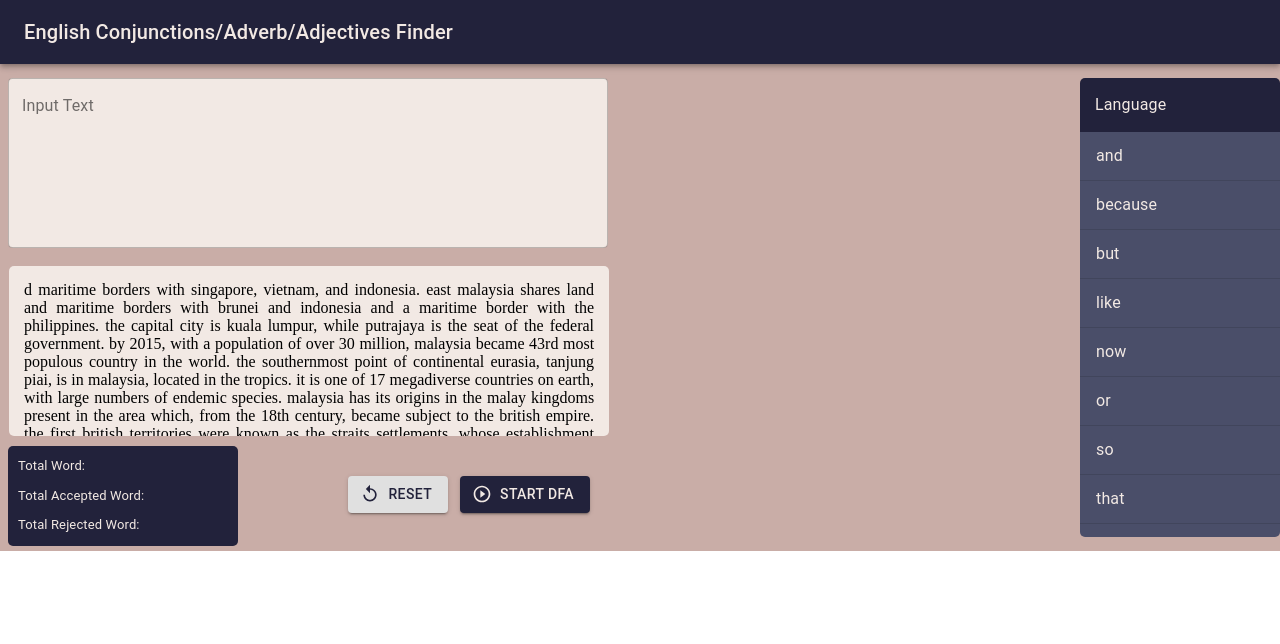
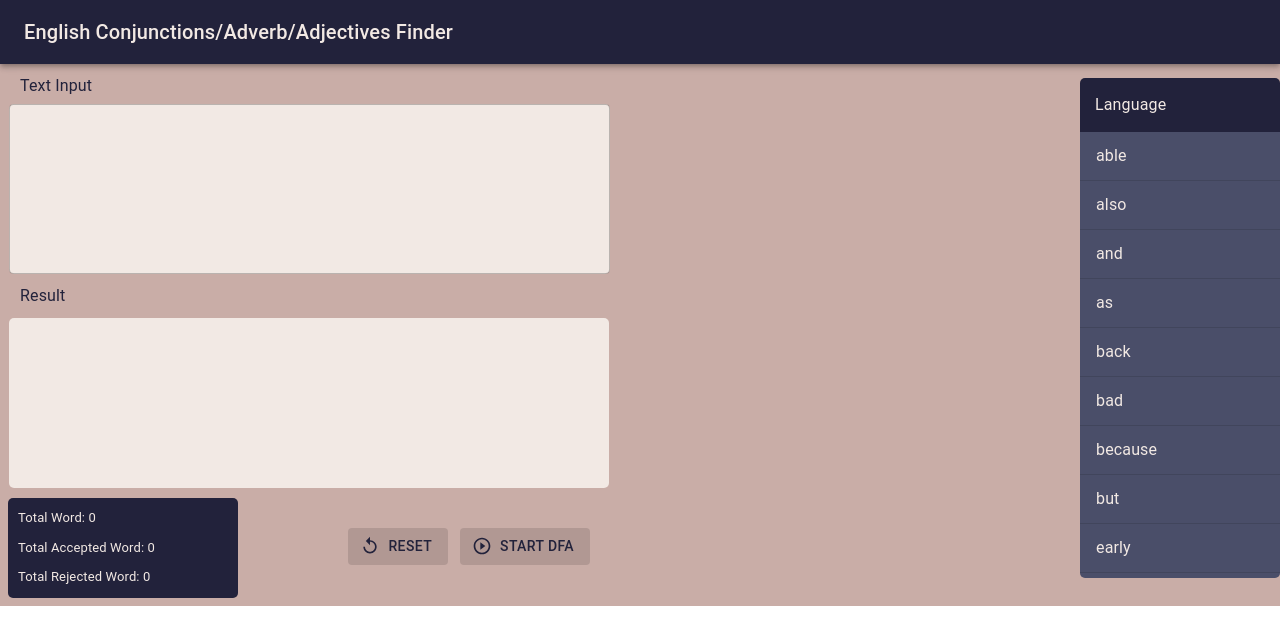
Before and after one commit to wengkitt969696/cpt443-assignment-1, a React app: page / in a window 1280 px wide. Shown: the top 644 px of the page. Built offline with nearby package versions, Linux system fonts and the light colour scheme.

Commit message:
Link function to gui

```diff
--- a/src/App.js
+++ b/src/App.js
@@ -1,4 +1,4 @@
-import React, { useEffect } from "react";
+import React, { useEffect, useState } from "react";
 import { conjunctions, adjectives, adverbs } from "./dictionary";
 import { startState } from "./state/start-state";
 import { sampleText1 } from "./sample-text/sample-text";
@@ -7,29 +7,53 @@ import { LanguageBar } from "./components/language-bar";
 import { TextInputArea } from "./components/input-area";
 import { ResultArea } from "./components/result-area";
 import { ActionArea } from "./components/action-area";
-import Paper from "@material-ui/core/Paper";
-import Grid from "@material-ui/core/Grid";
 
 export default function App() {
   const word = [...conjunctions, ...adjectives, ...adverbs];
+  const [inputText, setInputText] = useState("");
+  const [resultText, setResultText] = useState([]);
+  const [numberString, setNumberString] = useState({
+    total: 0,
+    accept: 0,
+    reject: 0,
+  });
 
-  const DFA = (word) => {
-    console.log(startState(word));
+  const startDFA = () => {
+    const resultList = inputText.split(" ").map((word) => {
+      return { word, status: startState(word.toLowerCase()) };
+    });
+
+    const { acceptNum, rejectNum } = findAcceptRejectNumber(resultList);
+    setNumberString({
+      total: resultList.length,
+      accept: acceptNum,
+      reject: rejectNum,
+    });
+    setResultText(resultList);
   };
 
-  useEffect(() => {
-    word.sort();
-    sampleText1
-      .toLowerCase()
-      .split(" ")
-      .forEach((data) => {
-        DFA(data);
-      });
-  }, []);
+  const findAcceptRejectNumber = (resultList) => {
+    let acceptNum = 0;
+    let rejectNum = 0;
+    resultList.forEach((data) => {
+      if (data.status === "accept") {
+        acceptNum++;
+      } else if (data.status === "reject") {
+        rejectNum++;
+      }
+    });
 
-  useEffect(() => {
-    console.log(sampleText1.toLowerCase().split(" "));
-  }, []);
+    return { acceptNum, rejectNum };
+  };
+
+  const resetDFA = () => {
+    setResultText([]);
+    setNumberString({
+      total: 0,
+      accept: 0,
+      reject: 0,
+    });
+  };
 
   return (
     <div style={{ background: "#c9ada7" }}>
@@ -47,12 +71,17 @@ export default function App() {
             flexDirection: "column",
           }}
         >
-          <TextInputArea />
-          <ResultArea />
-          <ActionArea />
+          <TextInputArea setInputText={setInputText} inputText={inputText} />
+          <ResultArea resultText={resultText} />
+          <ActionArea
+            startDFA={startDFA}
+            resetDFA={resetDFA}
+            disableAction={inputText === ""}
+            numberString={numberString}
+          />
         </div>
 
-        <LanguageBar wordList={word} />
+        <LanguageBar wordList={word.sort()} />
       </div>
     </div>
   );
--- a/src/components/action-area.js
+++ b/src/components/action-area.js
@@ -1,19 +1,22 @@
 import React from "react";
 import Button from "@material-ui/core/Button";
-import { makeStyles } from "@material-ui/core/styles";
 import ReplayIcon from "@material-ui/icons/Replay";
 import PlayCircleOutlineIcon from "@material-ui/icons/PlayCircleOutline";
 import Typography from "@material-ui/core/Typography";
-import Icon from "@material-ui/core/Icon";
-import SaveIcon from "@material-ui/icons/Save";
 
-export const ActionArea = () => {
+export const ActionArea = ({
+  startDFA,
+  resetDFA,
+  disableAction,
+  numberString,
+}) => {
   return (
     <div
       style={{
         width: 600,
         height: 100,
         marginTop: 10,
+        paddingBottom: 8,
       }}
     >
       <div
@@ -39,13 +42,13 @@ export const ActionArea = () => {
                 fontSize: 13,
               }}
             >
-              Total Word:
+              Total Word: {numberString.total}
             </Typography>
             <Typography style={{ margin: 10, color: "#f2e9e4", fontSize: 13 }}>
-              Total Accepted Word:
+              Total Accepted Word: {numberString.accept}
             </Typography>
             <Typography style={{ margin: 10, color: "#f2e9e4", fontSize: 13 }}>
-              Total Rejected Word:
+              Total Rejected Word: {numberString.reject}
             </Typography>
           </div>
         </div>
@@ -56,15 +59,19 @@ export const ActionArea = () => {
             variant="contained"
             color="default"
             startIcon={<ReplayIcon />}
+            onClick={() => resetDFA()}
+            disabled={disableAction}
           >
             Reset
           </Button>
 
           <Button
-            style={{ marginRight: 10, background: "#22223b", color: "#f2e9e4" }}
+            style={{ marginRight: 10, color: "#22223b" }}
             variant="contained"
             color="default"
             startIcon={<PlayCircleOutlineIcon />}
+            onClick={() => startDFA()}
+            disabled={disableAction}
           >
             Start DFA
           </Button>
--- a/src/components/input-area.js
+++ b/src/components/input-area.js
@@ -1,34 +1,46 @@
 import React from "react";
 import { makeStyles } from "@material-ui/core/styles";
 import TextField from "@material-ui/core/TextField";
+import Typography from "@material-ui/core/Typography";
 
 const useStyles = makeStyles((theme) => ({
   root: {
     "& .MuiTextField-root": {
-      margin: theme.spacing(1),
+      marginLeft: 9,
       width: "25ch",
     },
   },
 }));
 
-export const TextInputArea = () => {
+export const TextInputArea = ({ setInputText }) => {
   const classes = useStyles();
+  let timeout = null;
 
   return (
-    <form className={classes.root} noValidate autoComplete="off">
+    <div className={classes.root}>
+      <Typography
+        style={{ margin: 0, marginLeft: 20, marginTop: 10, color: "#22223b" }}
+      >
+        Text Input
+      </Typography>
       <div style={{ marginTop: 6 }}>
         <TextField
-          label="Input Text"
           multiline
           rows={7}
           variant="outlined"
+          onChange={(event) => {
+            clearTimeout(timeout);
+            timeout = setTimeout(function () {
+              setInputText(event.target.value);
+            }, 100);
+          }}
           style={{
             background: "#f2e9e4",
             borderRadius: 5,
-            width: 600,
+            width: 601,
           }}
         />
       </div>
-    </form>
+    </div>
   );
 };
--- a/src/components/language-bar.js
+++ b/src/components/language-bar.js
@@ -12,7 +12,7 @@ const useStyles = makeStyles((theme) => ({
     maxWidth: 200,
     backgroundColor: "#4a4e69",
     overflow: "auto",
-    maxHeight: 459,
+    maxHeight: 500,
     marginTop: 14,
     marginBottom: 14,
     borderRadius: 5,
@@ -29,8 +29,8 @@ export const LanguageBar = ({ wordList }) => {
       </div>
       <List style={{ paddingTop: 0 }}>
         {wordList.map((data, index) => (
-          <div>
-            <ListItem key={index}>
+          <div key={index}>
+            <ListItem>
               <ListItemText style={{ color: "#f2e9e4" }}>{data}</ListItemText>
             </ListItem>
             <Divider />
--- a/src/components/result-area.js
+++ b/src/components/result-area.js
@@ -1,28 +1,15 @@
 import React from "react";
+import Typography from "@material-ui/core/Typography";
 
-export const ResultArea = () => {
-  const test = `d maritime borders with Singapore, Vietnam, and Indonesia. East
-  Malaysia shares land and maritime borders with Brunei and Indonesia
-  and a maritime border with the Philippines. The capital city is
-  Kuala Lumpur, while Putrajaya is the seat of the federal government.
-  By 2015, with a population of over 30 million, Malaysia became 43rd
-  most populous country in the world. The southernmost point of
-  continental Eurasia, Tanjung Piai, is in Malaysia, located in the
-  tropics. It is one of 17 megadiverse countries on earth, with large
-  numbers of endemic species. Malaysia has its origins in the Malay
-  kingdoms present in the area which, from the 18th century, became
-  subject to the British Empire. The first British territories were
-  known as the Straits Settlements, whose establishment was followed
-  by the Malay kingdoms becoming British protectorates. The
-  territories on Peninsular Malaysia were first unified as the Malayan
-  Union in 1946. Malaya was restructured as the Federation of Malaya
-  in 1948, and achieved independence on 31 August 1957. Malaya united
-  with North Borneo, Sarawak, and Singapore on 16 September 1963, with
-  is being added to give the new country the name Malay`;
+export const ResultArea = ({ resultText }) => {
+  return (
+    <div>
+      <Typography
+        style={{ margin: 0, marginLeft: 20, marginTop: 10, color: "#22223b" }}
+      >
+        Result
+      </Typography>
 
-  const testList = test.toLowerCase().split(" ");
-
-  return (
       <div
         style={{
           marginTop: 10,
@@ -40,9 +27,20 @@ export const ResultArea = () => {
             textAlign: "justify",
           }}
         >
-        {testList.map((data) => {
-          return <h7>{data} </h7>;
+          {resultText.map((data, index) => {
+            return (
+              <div
+                key={index}
+                style={{
+                  color: data.status === "accept" ? "green" : "red",
+                  display: "inline",
+                }}
+              >
+                {data.word + " "}
+              </div>
+            );
           })}
+        </div>
       </div>
     </div>
   );
--- a/src/state/start-state.js
+++ b/src/state/start-state.js
@@ -72,5 +72,5 @@ export const startState = (word) => {
     }
   }
 
-  return result === "accept" ? word + " is " + result : "";
+  return result;
 };
```
Lines whose indentation alone changed are shown as unchanged.
